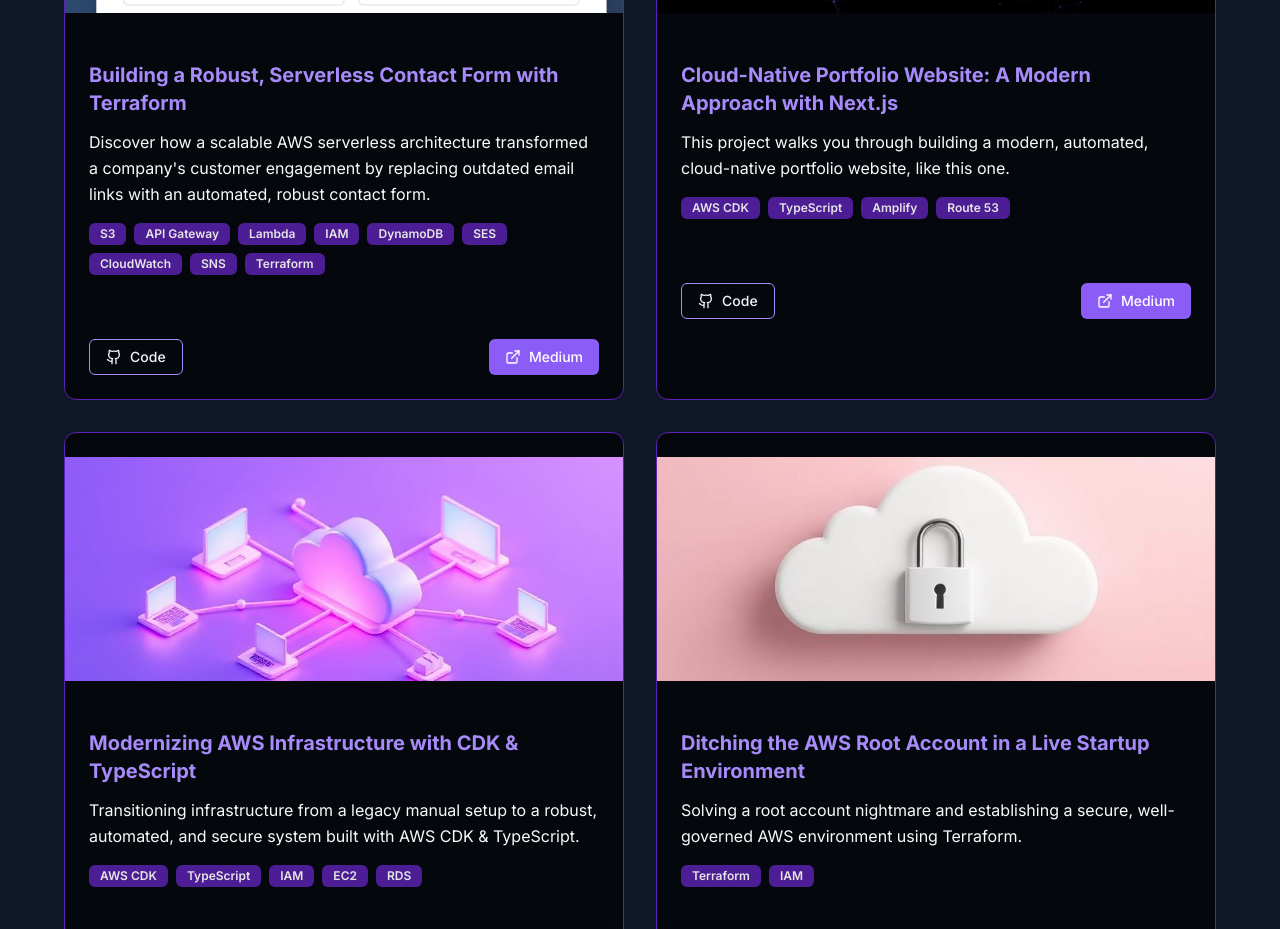
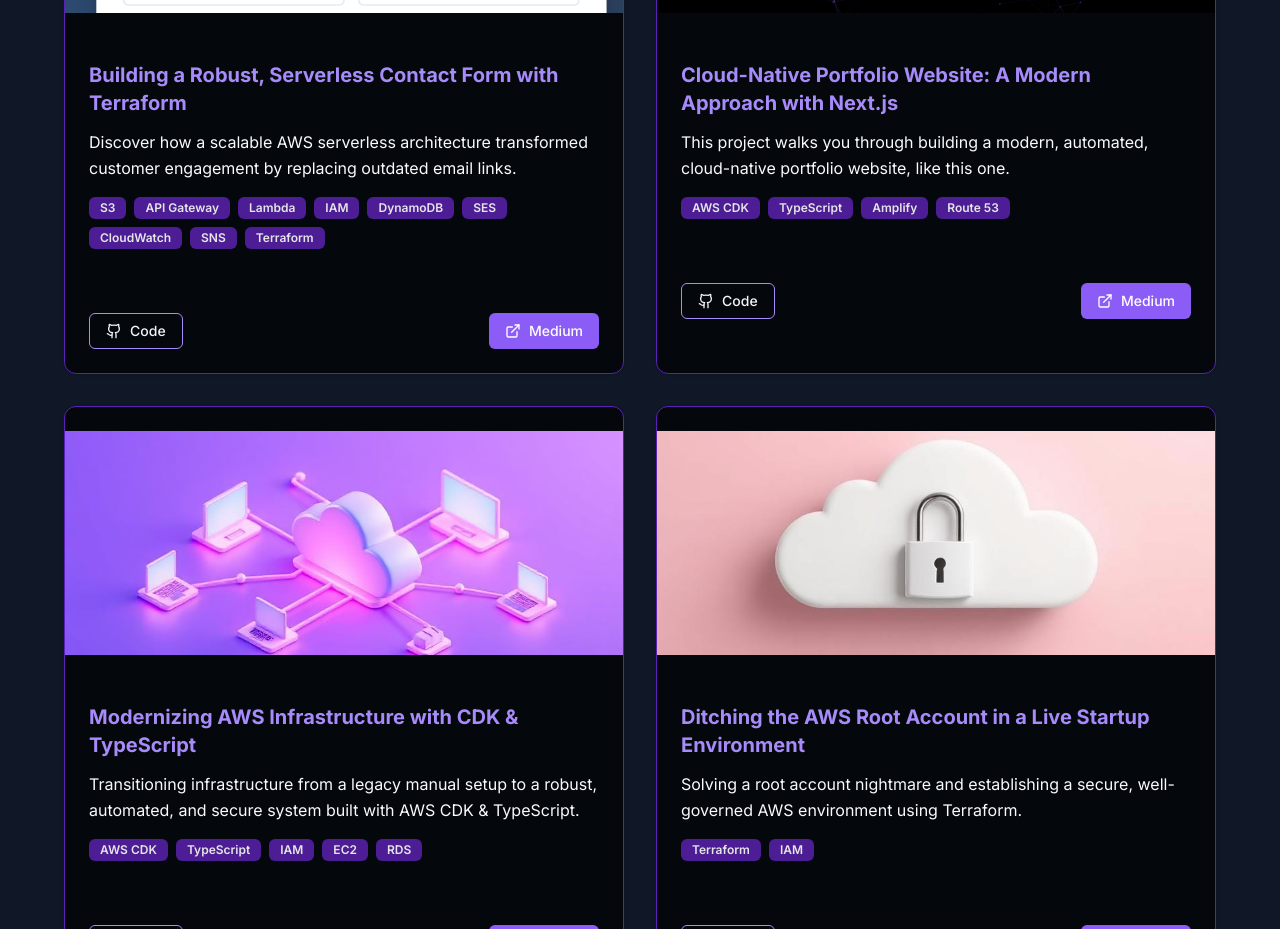
Before and after one commit to gsingh1017/amplify_portfolio_project, a Next.js app in the folder portfolio-website/: page / in a window 1280 px wide. Shown: the part 1260-2189 px from the top of the page. Built offline with nearby package versions, Linux system fonts and the light colour scheme.

Commit message:
Adjust project #4 description

```diff
--- a/portfolio-website/src/components/projects.tsx
+++ b/portfolio-website/src/components/projects.tsx
@@ -12,7 +12,7 @@ const projects = [
     id: 4,
     title: "Building a Robust, Serverless Contact Form with Terraform",
     description:
-      "Discover how a scalable AWS serverless architecture transformed a company's customer engagement by replacing outdated email links with an automated, robust contact form.",
+      "Discover how a scalable AWS serverless architecture transformed customer engagement by replacing outdated email links.",
     image: "/images/project_4-image.jpg",
     tech: ["S3", "API Gateway", "Lambda", "IAM", "DynamoDB", "SES", "CloudWatch", "SNS", "Terraform"],
     github: "https://github.com/gsingh1017/serverless_contact_form_project",
```
